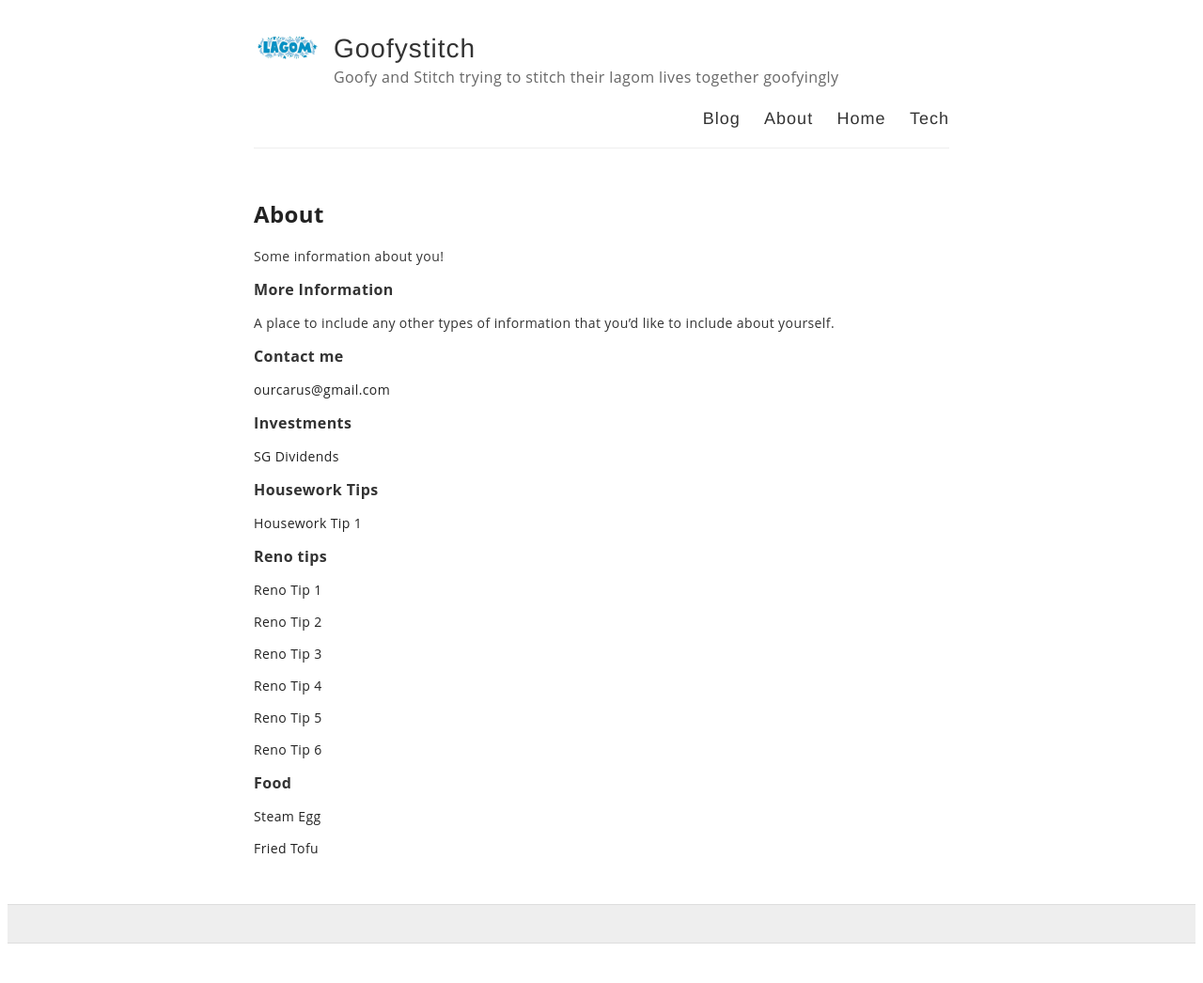
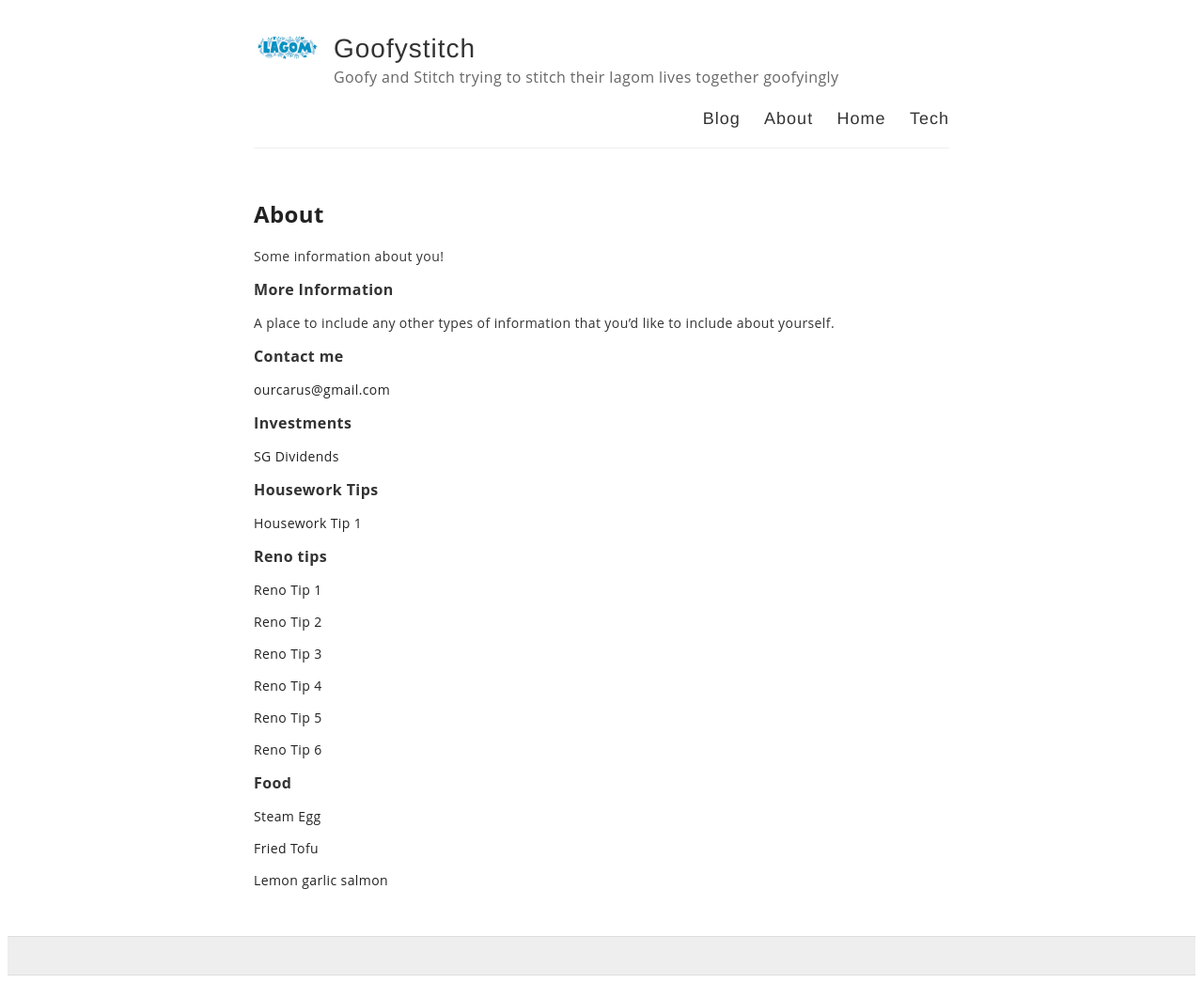
Before and after one commit to ourcarus/casadelagom, a Jekyll site: the page built from about.md, in a window 1280 px wide. Shown: the whole page at 94% size. Built offline with Jekyll 4.4.1, drawn with Linux system fonts in a browser that asks for light colours; before the commit the page ends 1012 px from its top, so only the background shows below that.

Commit message:
Update about.md

```diff
--- a/about.md
+++ b/about.md
@@ -41,3 +41,5 @@ A place to include any other types of information that you'd like to include abo
 <a href="https://fb.watch/7DoV_XM3b3/" target="_blank">Steam Egg</a>
 
 <a href="https://fb.watch/7Pbc86RF6c/" target="_blank">Fried Tofu</a>
+
+<a href="https://fb.watch/fCgOaYFFpn/" target="_blank">Lemon garlic salmon</a>
```
